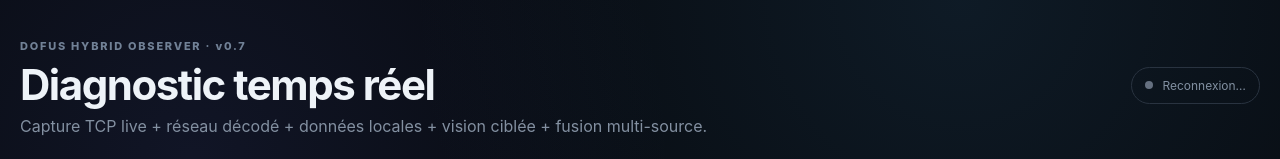
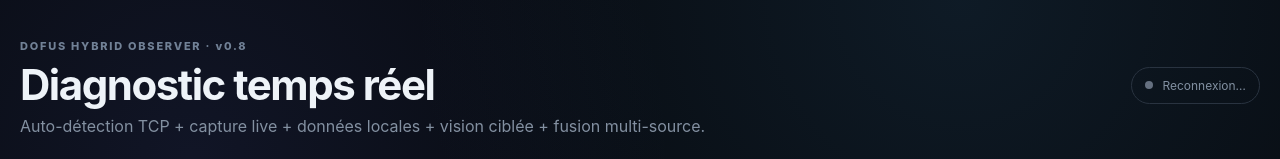
Before and after one commit to Romain76160/Dofus-bot, a Next.js app in the folder frontend/: page / in a window 1280 px wide. Shown: the top 159 px of the page. Built offline with nearby package versions, Linux system fonts and the light colour scheme; no server answers.

Commit message:
chore: show auto-discovery v0.8 in dashboard

```diff
--- a/frontend/app/page.tsx
+++ b/frontend/app/page.tsx
@@ -384,10 +384,10 @@ export default function Home() {
     <main className="shell">
       <header className="topbar">
         <div>
-          <span className="kicker">DOFUS HYBRID OBSERVER · v0.7</span>
+          <span className="kicker">DOFUS HYBRID OBSERVER · v0.8</span>
           <h1>Diagnostic temps réel</h1>
           <p>
-            Capture TCP live + réseau décodé + données locales + vision ciblée
+            Auto-détection TCP + capture live + données locales + vision ciblée
             + fusion multi-source.
           </p>
         </div>
```
